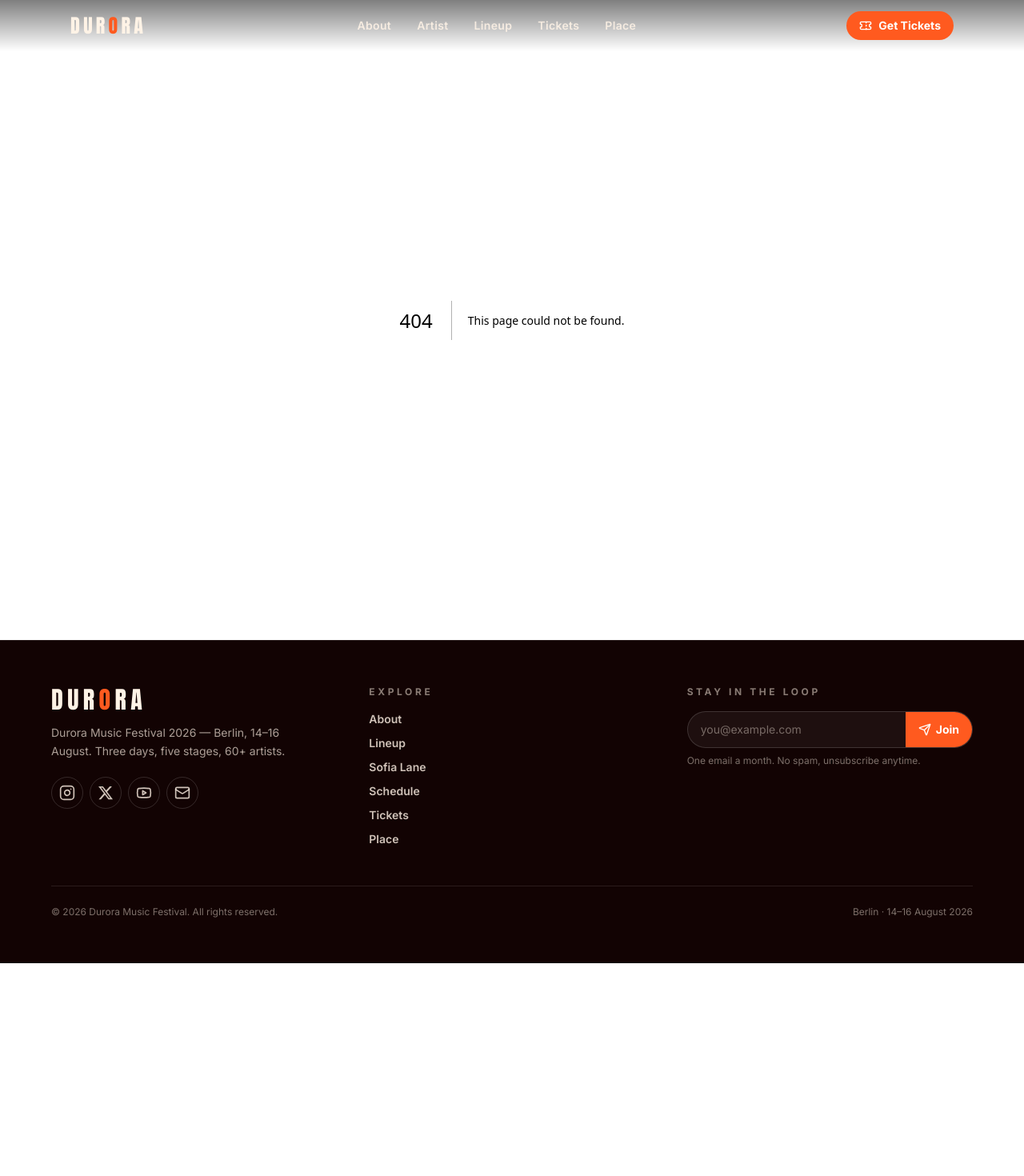
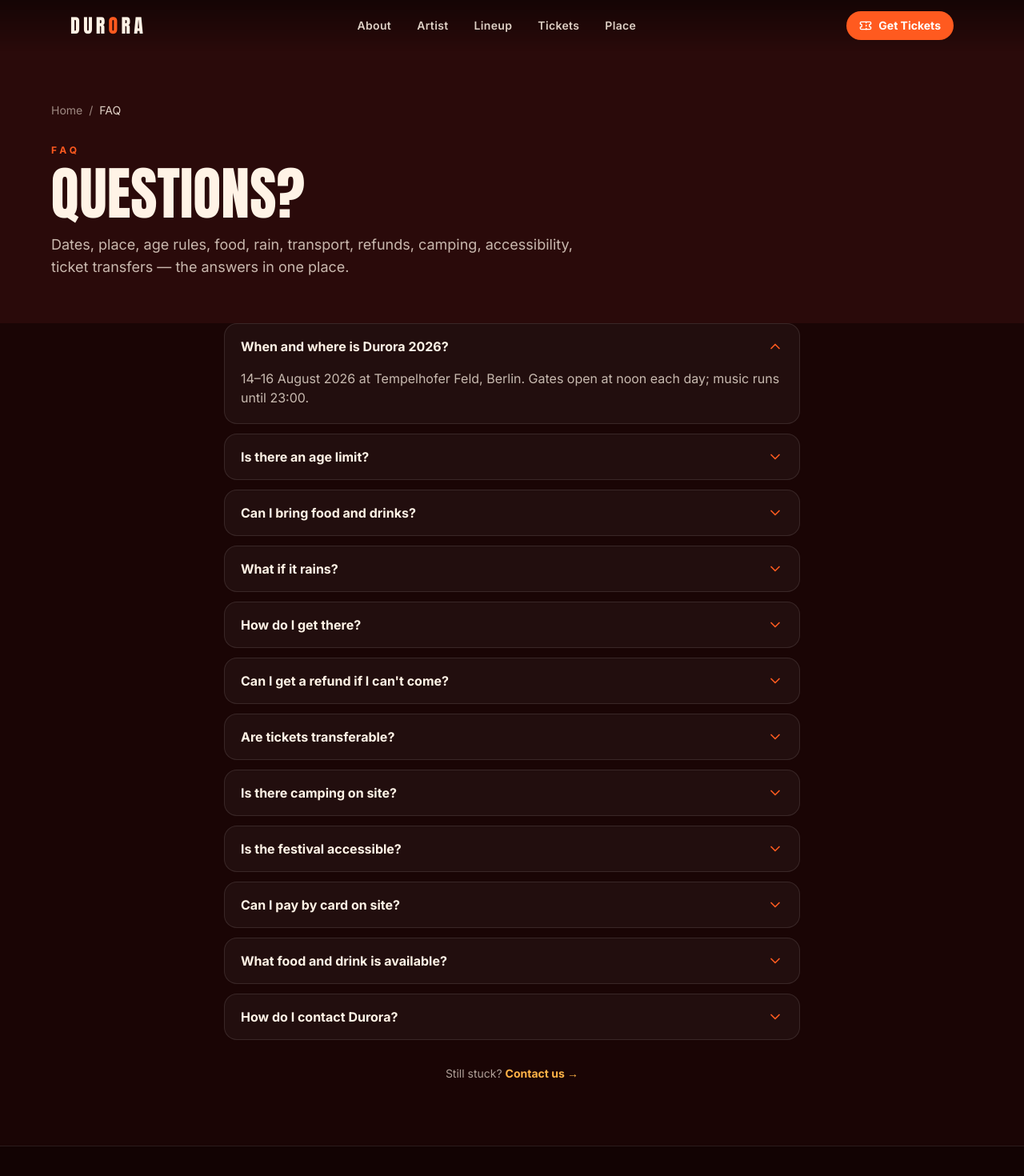
Before and after one commit to dusmamud/durora, a Next.js app: page /faq in a window 1280 px wide. Before the commit this address had no page. Shown: the top 1470 px of the page at 80% size. Before the commit the page ends 1204 px from the top, so only its background shows below. Built offline with nearby package versions, Linux system fonts and the light colour scheme.

Commit message:
Add /faq page

```diff
--- /dev/null
+++ b/app/faq/page.tsx
@@ -0,0 +1,39 @@
+import type { Metadata } from "next";
+import Link from "next/link";
+import PageHero from "../components/PageHero";
+import Reveal from "../components/Reveal";
+import FaqAccordion from "../components/FaqAccordion";
+import { ALL_FAQ } from "../data/faq";
+
+export const metadata: Metadata = {
+  title: "FAQ",
+  description:
+    "Durora 2026 FAQ: dates and place, age policy, food and drink, rain, transport, refunds, camping, accessibility, ticket transfers and contact.",
+};
+
+export default function FaqPage() {
+  return (
+    <div className="bg-wine pb-20">
+      <PageHero
+        eyebrow="FAQ"
+        title="QUESTIONS?"
+        description="Dates, place, age rules, food, rain, transport, refunds, camping, accessibility, ticket transfers — the answers in one place."
+        crumb="FAQ"
+      />
+      <section className="mx-auto max-w-3xl px-4 sm:px-6">
+        <Reveal>
+          <FaqAccordion items={ALL_FAQ} />
+          <p className="mt-8 text-center text-sm text-cream/65">
+            Still stuck?{" "}
+            <Link
+              href="/contact"
+              className="font-bold text-glow hover:underline"
+            >
+              Contact us →
+            </Link>
+          </p>
+        </Reveal>
+      </section>
+    </div>
+  );
+}
```
